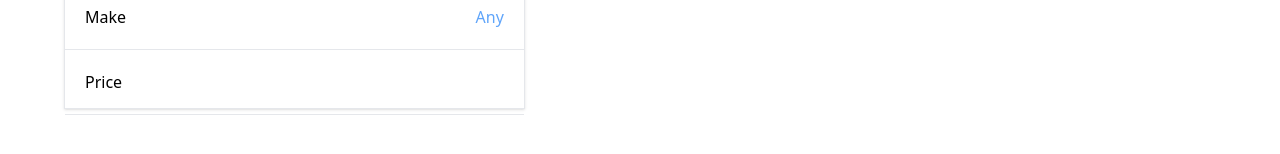
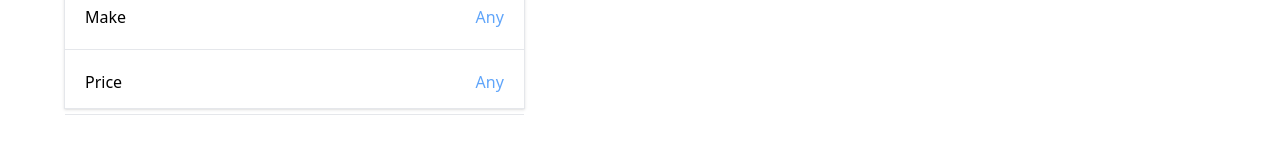
Before and after one commit to AkinAkinbobola/car-trader, a Nuxt app: page /city/1/car in a window 1280 px wide. Shown: the part 278-432 px from the top of the page. Built offline with nearby package versions, Linux system fonts and the light colour scheme.

Commit message:
Add price filter

```diff
--- a/components/Car/Sidebar.vue
+++ b/components/Car/Sidebar.vue
@@ -1,6 +1,7 @@
 <script setup>
 const {makes} = useMakes();
 const route = useRoute();
+const router = useRouter();
 const city = ref('');
 const modal = ref({
   make: false,
@@ -8,6 +9,26 @@
   price: false
 });
 
+const priceRange = ref({
+  min: "",
+  max: ""
+});
+
+const priceRangeText = computed(() => {
+  const min = route.query.min;
+  const max = route.query.max;
+
+  if(!min && !max) return 'Any';
+  else if (!min && max) {
+    return `< $${max}`
+  }
+  else if (min && !max) {
+    return `> $${min}`
+  }
+  else {
+    return `$${min}-$${max}`
+  }
+})
 const updateModal = (key) => {
   modal.value[key] = !modal.value[key];
 }
@@ -29,6 +50,21 @@
   updateModal('make');
   navigateTo(`/city/${route.params.city}/car/${make}`);
 }
+
+const onChangePrice = () => {
+  updateModal('price');
+  if(priceRange.value.min && priceRange.value.max){
+    if(priceRange.value.min > priceRange.value.max){
+      return;
+    }
+  }
+  router.push({
+    query: {
+      min: priceRange.value.min,
+      max: priceRange.value.max
+    }
+  })
+}
 </script>
 
 <template>
@@ -47,7 +83,7 @@
     <div class="p-5 flex justify-between relative cursor-pointer border-b">
       <h3>Make</h3>
       <h3 class="text-blue-400 capitalize" @click="updateModal('make')">
-        {{route.params.make ? route.params.make : 'Any'}}
+        {{ route.params.make ? route.params.make : 'Any' }}
       </h3>
       <div
           v-if="modal.make"
@@ -60,7 +96,12 @@
 
     <div class="p-5 flex justify-between relative cursor-pointer border-b">
       <h3>Price</h3>
-      <h3 class="text-blue-400 capitalize"></h3>
+      <h3 class="text-blue-400 capitalize" @click="updateModal('price')">{{ priceRangeText}}</h3>
+      <div class="absolute border shadow left-56 p-5 top-1 -m-1 bg-white" v-if="modal.price">
+        <input type="number" class="border p-1 rounded" placeholder="Min" v-model="priceRange.min"/>
+        <input type="number" class="border p-1 rounded" placeholder="Max" v-model="priceRange.max"/>
+        <button class="bg-blue-400 w-full mt-2 rounded text-white p-1" @click="onChangePrice">Apply</button>
+      </div>
     </div>
   </div>
 </template>
```
